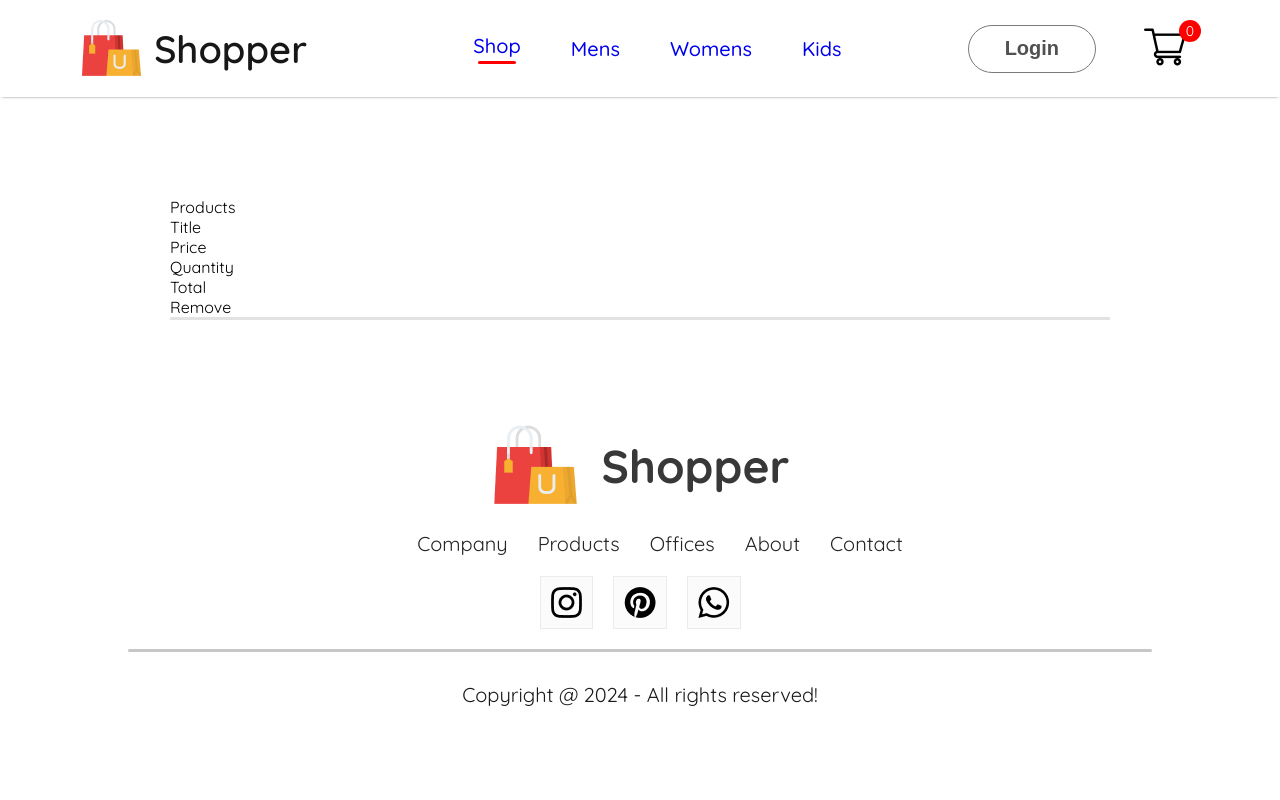
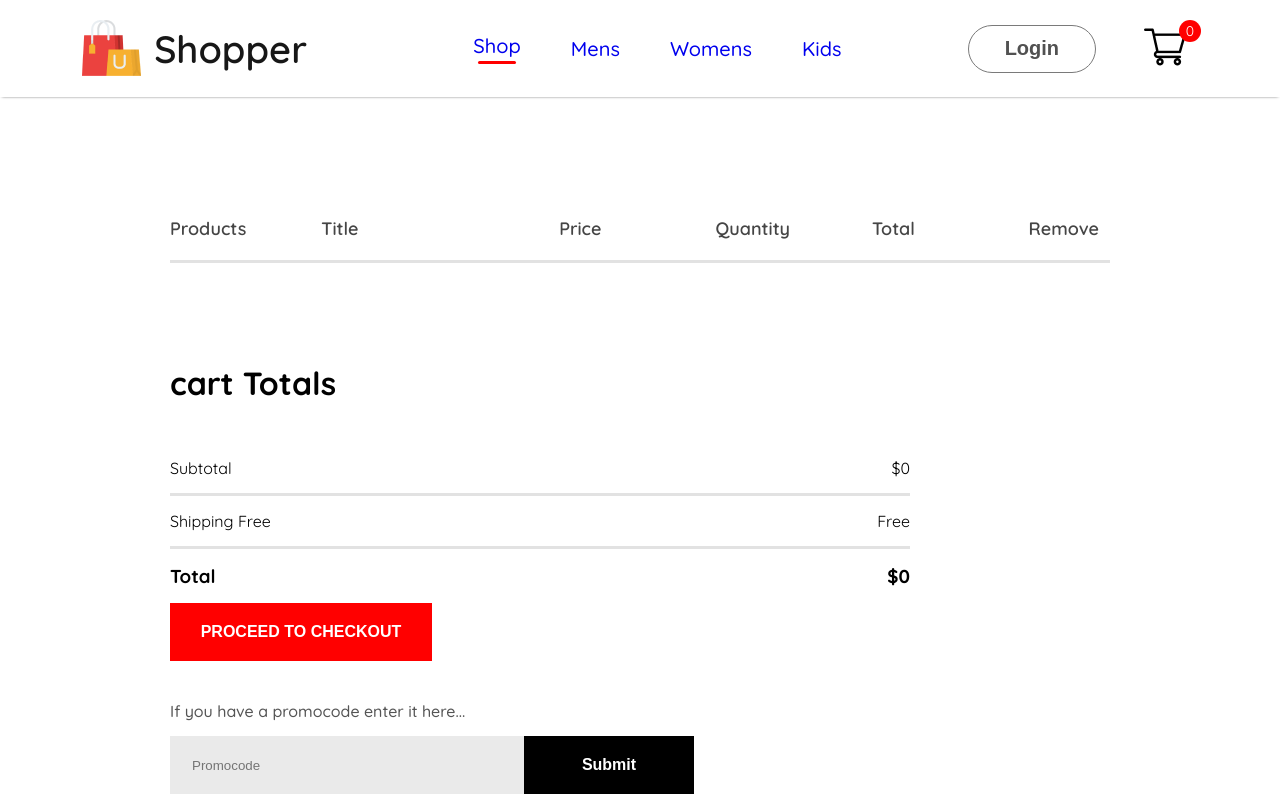
Before and after one commit to DeanG1/E-commerce-shop, a React (Create React App) app in the folder frontend/: page /cart in a window 1280 px wide. Shown: the top 800 px of the page. Built offline with nearby package versions, Linux system fonts and the light colour scheme.

Commit message:
DesigningCartItemsComponent

```diff
--- a/frontend/src/Components/CartItems/CartItems.css
+++ b/frontend/src/Components/CartItems/CartItems.css
@@ -16,3 +16,79 @@
     font-weight:600;
     color: #454545;
 }
+.carticon-product-icon{
+    height: 62px;
+}
+
+.cartitems-format{
+    font-size:17px;
+    font-weight:500;
+}
+.cartitems-remove-icon{
+    width:15px;
+    cursor:pointer;
+    margin: 0px 40px;
+}
+.cartitems-quantity{
+    width:64px;
+    height: 50px;
+    border: 2px solid #ebebeb;
+    background: #fff;
+}
+.cartitems-down{
+    display:flex;
+    margin: 100px 0px;
+}
+.cartitems-total{
+    flex:1;
+    display: flex;
+    flex-direction: column;
+    gap:40px;
+    margin-right:200px;
+}
+.cartitems-total-item{
+    display:flex;
+    justify-content: space-between;
+    padding: 15px 0px;
+}
+.cartitems-total button{
+    width: 262px;
+    height: 58px;
+    outline: none;
+    border: none;
+    background: red;
+    color: white;
+    font-size:16px;
+    font-weight:600;
+    cursor: pointer;
+}
+.cartitems-promocode{
+    flex:1;
+    font-size:16px;
+    font-weight:500;
+}
+.cartitems-promocode p{
+    color: #555;
+}
+.cartitems-promobox{
+    width: 504px;
+    margin-top: 15px;
+    padding-left: 20px;
+    height: 58px;
+    background: #eaeaea;
+}
+.cartitems-promobox input{
+    border: none;
+    outline: none;
+    background: transparent;
+    height:50px;
+    width: 330px;
+}
+.cartitems-promobox button{
+    width: 170px;
+    height: 58px;
+    font-size:16px;
+    color: white;
+    background: black;
+    cursor: pointer;
+}
--- a/frontend/src/Components/CartItems/CartItems.jsx
+++ b/frontend/src/Components/CartItems/CartItems.jsx
@@ -8,7 +8,7 @@
   const { all_product, cartItems, removeFromCart } = useContext(ShopContext);
   return (
     <div className="cartitems">
-      <div className="cartItem-format-main">
+      <div className="cartitems-format-main">
         <p>Products</p>
         <p>Title</p>
         <p>Price</p>
@@ -21,13 +21,14 @@
         if (cartItems[e.id] > 0) {
           return(
             <div>
-              <div className="cartitems-format">
+              <div className="cartitems-format cartitems-format-main">
                 <img src={e.image} alt="" className="carticon-product-icon" />
                 <p>{e.name}</p>
                 <p>${e.new_price}</p>
                 <button className="cartitems-quantity">{cartItems[e.id]}</button>
-                <p>{e.new_price * cartItems[e.id]}</p>
+                <p>${e.new_price * cartItems[e.id]}</p>
                 <img
+                  className="cartitems-remove-icon"
                   src={remove_icon}
                   onClick={() => {
                     removeFromCart(e.id);
@@ -39,7 +40,37 @@
             </div>
           )
         }
+        return null;
       })}
+      <div className="cartitems-down">
+        <div className="cartitems-total">
+          <h1>cart Totals</h1>
+          <div>
+            <div className="cartitems-total-item">
+              <p>Subtotal</p>
+              <p>${0}</p>
+            </div>
+            <hr />
+            <div className="cartitems-total-item">
+              <p>Shipping Free</p>
+              <p>Free</p>
+            </div>
+            <hr />
+            <div className="cartitems-total-item">
+              <h3>Total</h3>
+              <h3>${0}</h3>
+            </div>
+            <button>PROCEED TO CHECKOUT</button>
+          </div>
+          <div className="cartitems-promocode">
+            <p>If you have a promocode enter it here...</p>
+            <div className="cartitems-promobox">
+              <input type="text" placeholder="Promocode"/>
+              <button>Submit</button>
+            </div>
+          </div>
+        </div>
+      </div>
     </div>
   );
 };
```
